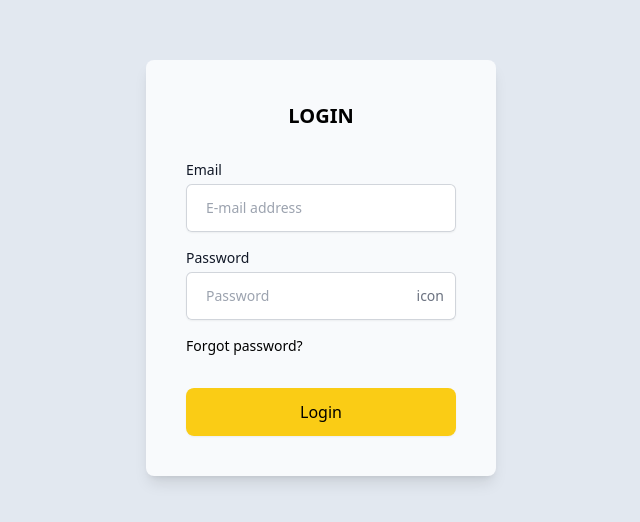
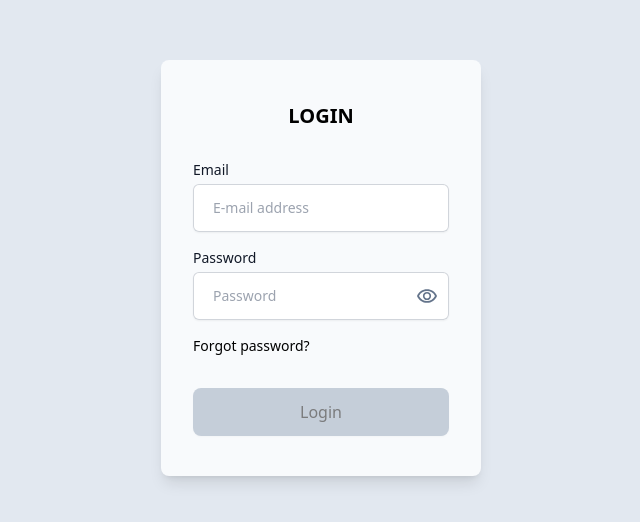
Before and after one commit to khprzybyl/loginPage, a React (Create React App) app: page / in a window 1280 px wide. Shown: the part 132-654 px from the top of the page, without its empty margins (319-959 px from the left). Built offline with nearby package versions, Linux system fonts and the light colour scheme.

Commit message:
Adjust styles and add icons

```diff
--- a/src/components/LoginPage.tsx
+++ b/src/components/LoginPage.tsx
@@ -1,6 +1,8 @@
-import React from 'react';
+import React, { useState } from 'react';
 import { Formik, Form, Field, ErrorMessage } from 'formik';
 import * as Yup from 'yup';
+import showIcon from '../assets/svg/show.svg';
+import hideIcon from '../assets/svg/hide.svg';
 
 interface Values {
   email: string;
@@ -17,8 +19,14 @@ const validationSchema = Yup.object().shape({
 });
 
 export const LoginPage: React.FC = () => {
+  const [showPassword, setShowPassword] = useState(false);
+
+  const togglePasswordVisibility = () => {
+    setShowPassword(!showPassword);
+  };
+
   return (
-    <div className="p-10 bg-slate-50 rounded-lg shadow-lg">
+    <div className="w-80 px-5 sm:px-8 py-10 bg-slate-50 rounded-lg shadow-lg">
       <p className=" flex justify-center text-xl leading-8 font-bold mb-7">
         LOGIN
       </p>
@@ -30,12 +38,12 @@ export const LoginPage: React.FC = () => {
           setSubmitting(false);
         }}
       >
-        {({ isSubmitting }) => (
+        {({ isSubmitting, isValid, dirty, errors, touched }) => (
           <Form className="flex flex-col gap-4">
-            <div className="flex flex-col">
+            <div className="flex flex-col text-sm">
               <label
                 htmlFor="email"
-                className="block text-sm font-medium text-gray-900"
+                className="block font-medium text-gray-900"
               >
                 Email
               </label>
@@ -45,36 +53,55 @@ export const LoginPage: React.FC = () => {
                   name="email"
                   placeholder="E-mail address"
                   type="email"
-                  className="block w-full rounded-md border-0 py-3 px-5 text-gray-900 ring-1 ring-inset ring-gray-300 placeholder:text-gray-400 focus:ring-2 focus:ring-inset focus:ring-indigo-600 sm:text-sm sm:leading-6 shadow-sm"
+                  className={`block w-full rounded-md border-0 py-3 px-5 text-gray-900 ring-1 ring-inset ${
+                    errors.email && touched.email
+                      ? 'ring-red-500 hover:ring-red-500 focus:ring-red-500'
+                      : 'ring-gray-300 hover:ring-yellow-400 focus:ring-yellow-400'
+                  } placeholder:text-gray-400 outline-none focus:ring-2 focus:ring-inset leading-6 shadow-sm`}
                 />
-                <ErrorMessage name="email" component="div" />
+                <ErrorMessage
+                  name="email"
+                  component="div"
+                  className="text-red-400 text-xs leading-6 "
+                />
               </div>
             </div>
             <div className="flex flex-col text-sm">
               <label
                 htmlFor="password"
-                className="block text-sm font-medium text-gray-900"
+                className="block font-medium text-gray-900"
               >
                 Password
               </label>
-              <div className="relative mt-1 rounded-md ">
+              <div className="relative mt-1 rounded-md">
                 <Field
                   placeholder="Password"
                   name="password"
-                  type="password"
-                  className="block w-full rounded-md border-0 py-3 px-5 pr-12 text-gray-900 ring-1 ring-inset ring-gray-300 placeholder:text-gray-400 focus:ring-2 focus:ring-inset focus:ring-indigo-600 sm:text-sm sm:leading-6 shadow-sm"
+                  type={showPassword ? 'text' : 'password'}
+                  className={`block w-full rounded-md border-0 py-3 px-5 text-gray-900 ring-1 ring-inset pr-10 ${
+                    errors.password && touched.password
+                      ? 'ring-red-500 hover:ring-red-500 focus:ring-red-500'
+                      : 'ring-gray-300 hover:ring-yellow-400 focus:ring-yellow-400'
+                  } placeholder:text-gray-400 outline-none focus:ring-2 focus:ring-inset leading-6 shadow-sm`}
                 />
-                <div className="pointer-events-none absolute inset-y-0 right-0 flex items-center pr-3">
-                  <span className="text-gray-500 sm:text-sm">icon</span>
-                </div>
-                <ErrorMessage name="password" component="div" />
+                <img
+                  src={showPassword ? hideIcon : showIcon}
+                  alt="Toggle visibility"
+                  className="pointer-events-auto absolute text-gray-500 my-auto inset-y-0 right-0 mr-3 cursor-pointer h-5 w-5"
+                  onClick={togglePasswordVisibility}
+                />
               </div>
+              <ErrorMessage
+                name="password"
+                component="div"
+                className="text-red-400 text-xs leading-6 "
+              />
             </div>
             <p className="text-sm color">Forgot password?</p>
             <button
               type="submit"
-              disabled={isSubmitting}
-              className="enabled:hover:-translate-y-0.5 transition enabled:motion-reduce:hover:translate-y-0 motion-reduce:transition-none bg-yellow-400 rounded-lg py-3 mt-4 font-medium shadow-sm"
+              disabled={isSubmitting || !isValid || !dirty}
+              className="enabled:hover:-translate-y-0.5 transition motion-reduce:enabled:hover:translate-y-0 motion-reduce:transition-none bg-yellow-400 rounded-lg py-3 mt-4 font-medium shadow-sm disabled:opacity-50 disabled:bg-slate-400 "
             >
               Login
             </button>
```
Also changed, not shown: src/assets/svg/hide.svg (added), src/assets/svg/show.svg (added).
